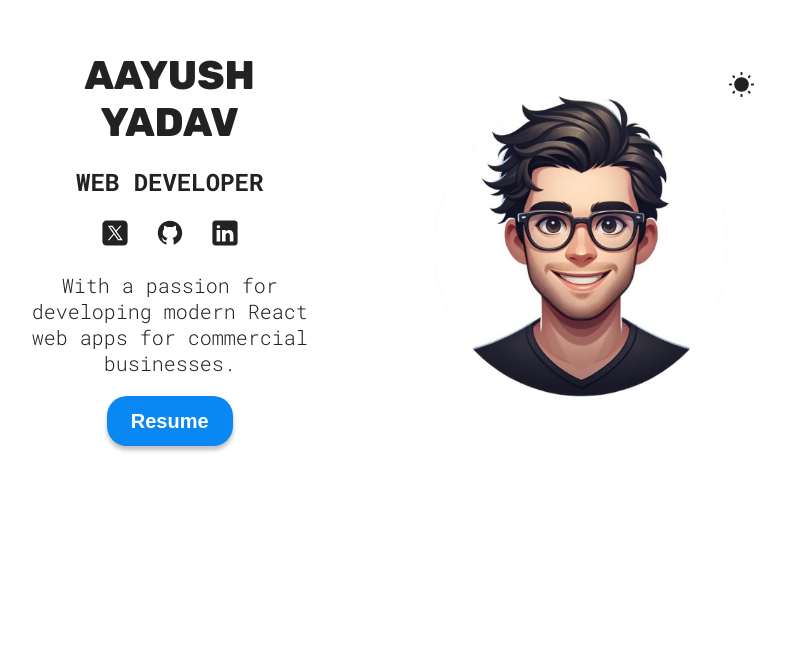
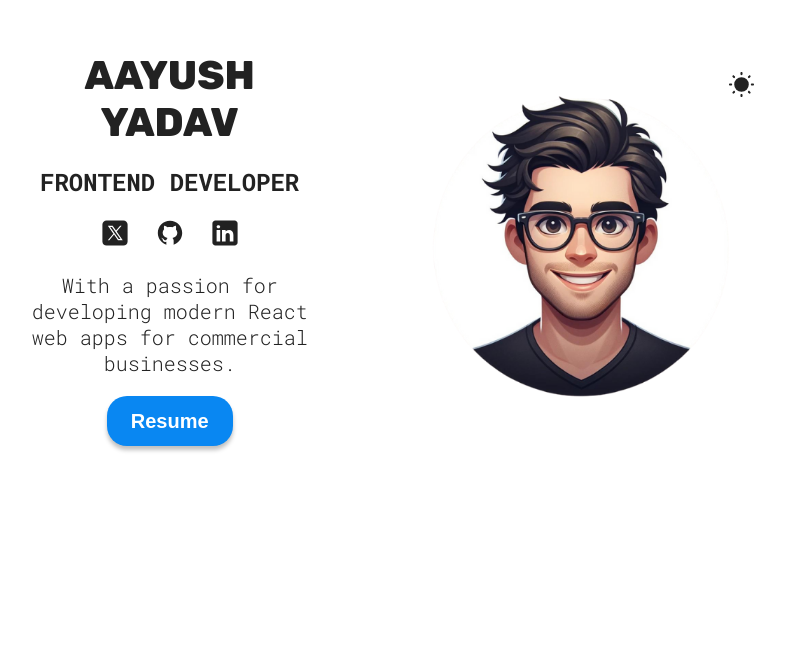
Before and after one commit to Aayushkrishnaut/Portfolio-Website, a React (Vite) app: page / in a window 1280 px wide. Shown: the part 151-800 px from the top of the page, without its empty margins (250-1035 px from the left). Built offline with nearby package versions, Linux system fonts and the light colour scheme.

Commit message:
Update Hero.jsx

```diff
--- a/src/sections/Hero/Hero.jsx
+++ b/src/sections/Hero/Hero.jsx
@@ -40,7 +40,7 @@ function Hero() {
           <br />
           Yadav
         </h1>
-        <h2>Web Developer</h2>
+        <h2>Frontend Developer</h2>
         <span>
           <a href="https://twitter.com/aayushyadav020" target="_blank">
             <img src={twitterIcon} alt="Twitter icon" />
```
